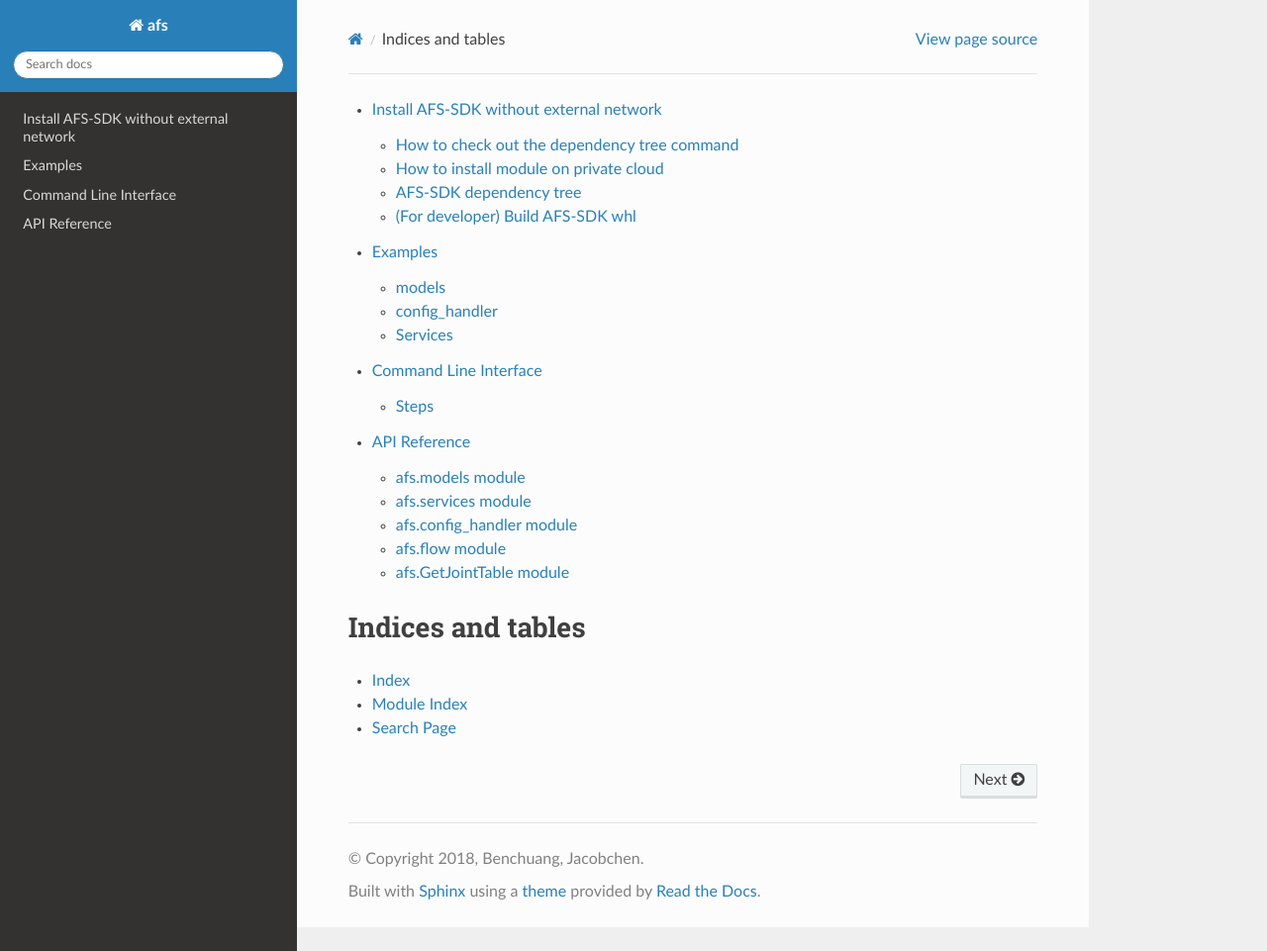
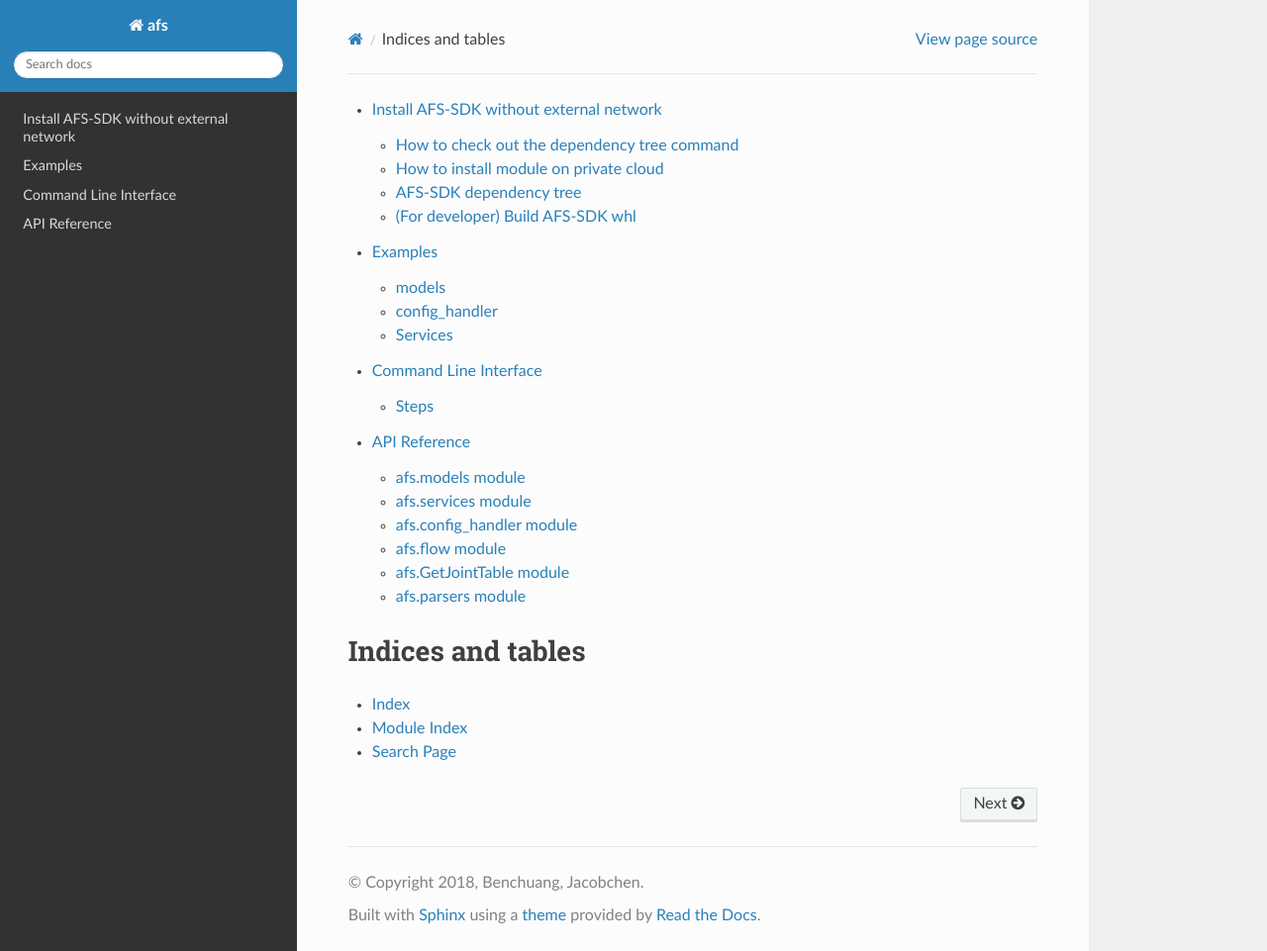
Before and after one commit to WISE-AIFS/afs2-model, a Sphinx documentation site: the page built from docs/index.rst, in a window 1280 px wide and 961 px high. Shown: the whole window at 99% size. Built offline with Sphinx 7.4.7 and the Read the Docs theme 2.0.0, drawn with Linux system fonts in a browser that asks for light colours.

Commit message:
update doc index

```diff
--- a/docs/api_reference.rst
+++ b/docs/api_reference.rst
@@ -44,3 +44,12 @@ afs.GetJointTable module
     :members:
     :undoc-members:
     :show-inheritance:
+
+
+afs.parsers module
+-------------------------
+
+.. automodule:: afs.parsers
+    :members:
+    :undoc-members:
+    :show-inheritance:
```
